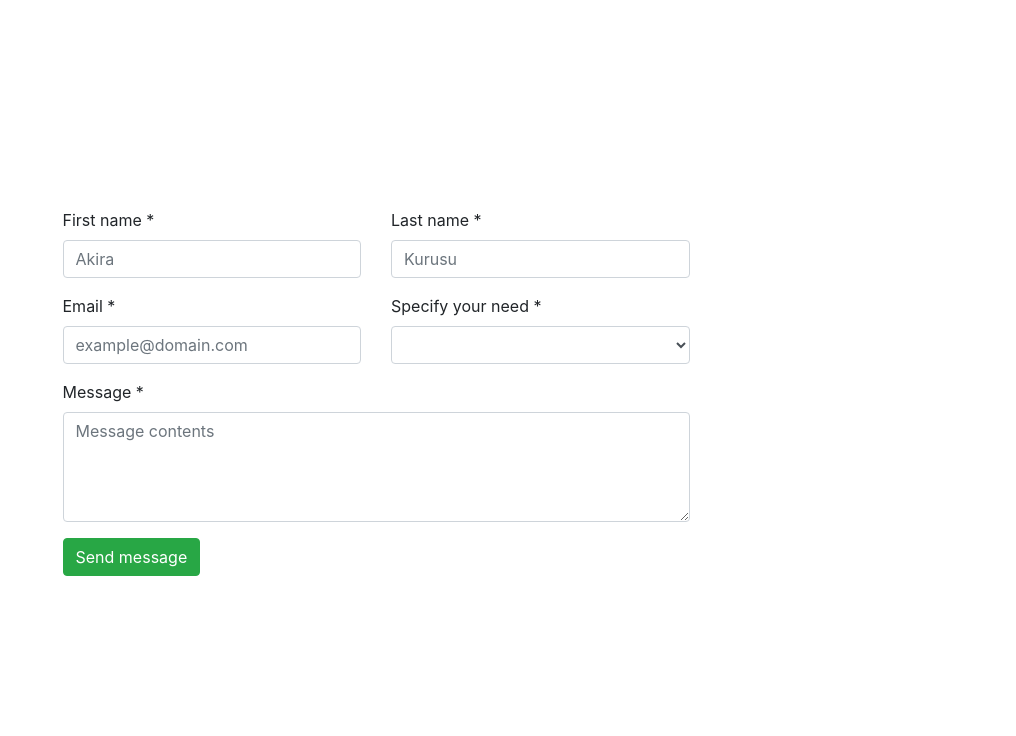
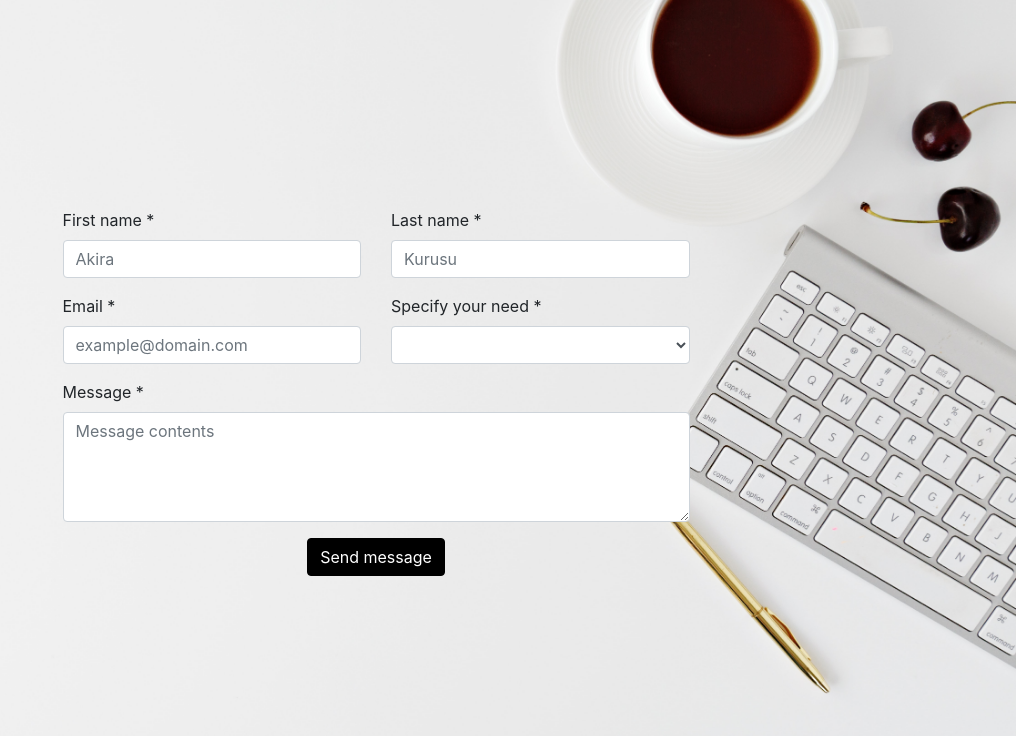
Before and after one commit to T-Visor/cosc412-group-project, a website: page website-contents/contact-us.html in a window 1280 px wide. Shown: the top 736 px of the page, without its empty margins (264-1280 px from the left). Drawn offline with Linux system fonts and the light colour scheme.

Commit message:
changed visual elements of 'Contact Us' page

```diff
--- a/website-contents/contact-us.html
+++ b/website-contents/contact-us.html
@@ -13,8 +13,21 @@
     <!-- Bootstrap core CSS -->
     <link href="vendor/bootstrap/css/bootstrap.min.css" rel="stylesheet">
 
-    <!-- Custom styles for this template -->
-    <link href="css/simple-sidebar.css" rel="stylesheet">
+    <!-- Use background image on the entire page -->
+    <style>
+body {
+  background: url('wallpaper/desk-wallpaper.jpg') no-repeat center center fixed;
+  -webkit-background-size: cover;
+  -moz-background-size: cover;
+  background-size: cover;
+  -o-background-size: cover;
+}
+
+.btn-success.btn-send {
+	background-color: #000;
+	border-color: #000;
+}
+    </style>
 
   </head>
 
@@ -80,8 +93,9 @@
                   <div class="help-block with-errors"></div>
                 </div>
               </div>
-              <div class="col-md-12">
-                <input type="submit" class="btn btn-success btn-send" value="Send message">
+              <div class="col-md-12 text-center">
+                <input type="submit" class="btn btn-success btn-send"
+                value="Send message">
               </div>
             </div>
             <div class="row">
```
Also changed, not shown: website-contents/donation.html (+2 -1 lines), website-contents/wallpaper/desk-wallpaper.jpg (added).
